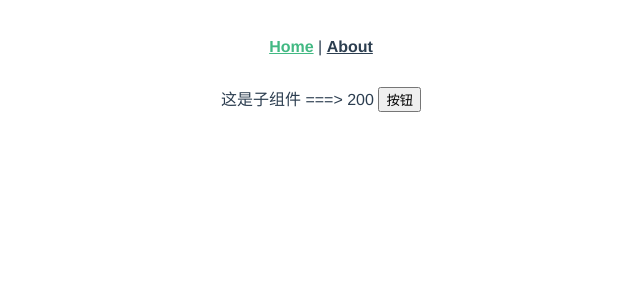
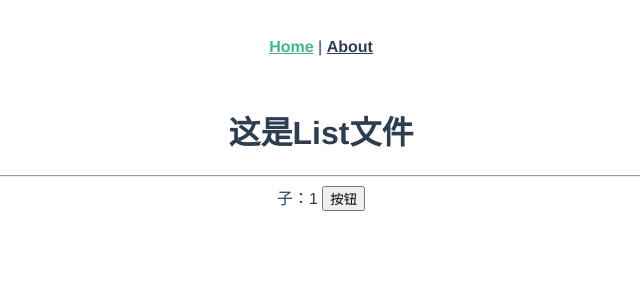
Before and after one commit to SUNsyg/vitedemo, a Vue app: page / in a window 1280 px wide. Shown: the top 300 px of the page, without its empty margins (319-959 px from the left). Built offline with nearby package versions, Linux system fonts and the light colour scheme.

Commit message:
'暂存'

```diff
--- a/src/components/List.vue
+++ b/src/components/List.vue
@@ -2,53 +2,27 @@
  * @Description:
  * @Author: Sun yinge
  * @Date: 2022-08-02 15:08:23
- * @LastEditTime: 2022-08-02 17:54:04
+ * @LastEditTime: 2022-08-03 14:06:53
  * @LastEditors: Sun yinge
 -->
 <template>
     <div>
-        这是子组件 ===> {{num}}
-        <button @click="changNum">按钮</button>
+        <h1>这是List文件</h1>
+        <hr/>
+        子：{{num}}
+        <button @click="btn">按钮</button>
     </div>
 </template>
 
-<script setup lang="ts">
-let num = ref(200);
-
-const emit = defineEmits<{
-  (e: 'fn', id: number): void
-}>()
-
-const changNum = ()=>{
-    emit('fn', num)
+<script setup>
+let props = defineProps({
+    num:{
+        type:Number,
+        default:100
+    }
+})
+const emit = defineEmits(['update:num'])
+const btn = () => {
+    emit('update:num', 200)
 }
 </script>
-
-<!-- <script type="text/javascript">
-export default {
-    setup(props, { emit }) {
-        let num = ref('100')
-        const changNum = ()=>{
-            emit('fn', num)
-        }
-        return {
-            num,
-            changNum
-        }
-    }
-}
-</script> -->
-<!-- <script type="text/javascript">
-export default {
-    data(){
-        return {
-            num: 10
-        }
-    },
-    methods: {
-        changNum() {
-            this.$emit('fn', this.num)
-        }
-    }
-}
-</script> -->
--- a/src/views/Home.vue
+++ b/src/views/Home.vue
@@ -2,57 +2,16 @@
  * @Description:
  * @Author: Sun yinge
  * @Date: 2022-07-28 15:04:44
- * @LastEditTime: 2022-08-02 17:57:28
+ * @LastEditTime: 2022-08-03 14:00:47
  * @LastEditors: Sun yinge
 -->
 <template>
   <div>
-    <List :msg="msg" @fn="changeHome"></List>
+    <List v-model:num="num"></List>
   </div>
 </template>
 
 <script setup>
 import List from '../components/List.vue'
-let changeHome = (n)=> {
-  console.log(n.value)
-}
+let num = ref(1);
 </script>
-<!-- <script type="text/javascript">
-import List from '../components/List.vue'
-export default {
-    components: {
-      List
-    },
-    setup() {
-        const msg = ref('1111111')
-        let changeHome = (n)=> {
-          console.log(n.value)
-        }
-        return {
-          msg,
-          changeHome
-        }
-    }
-}
-</script> -->
-<!-- <script type="text/javascript">
-import List from '../components/List.vue'
-
-export default {
-  data() {
-    return {
-      n:0,
-      msg: '这是传过去的数据'
-    }
-  },
-  components: {
-    List
-  },
-  methods: {
-    changeHome(n) {
-      this.n = n;
-      console.log(n)
-    }
-  }
-}
-</script> -->
```
